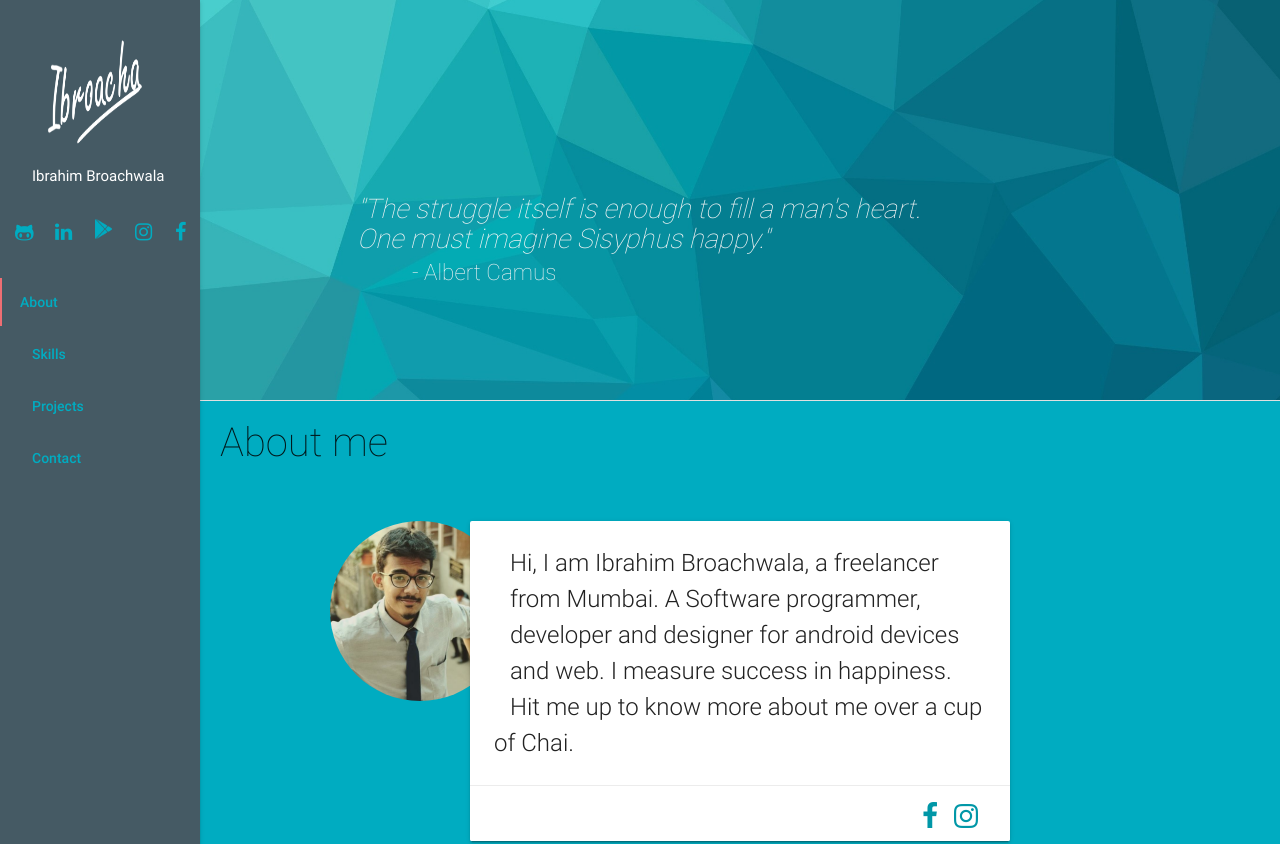
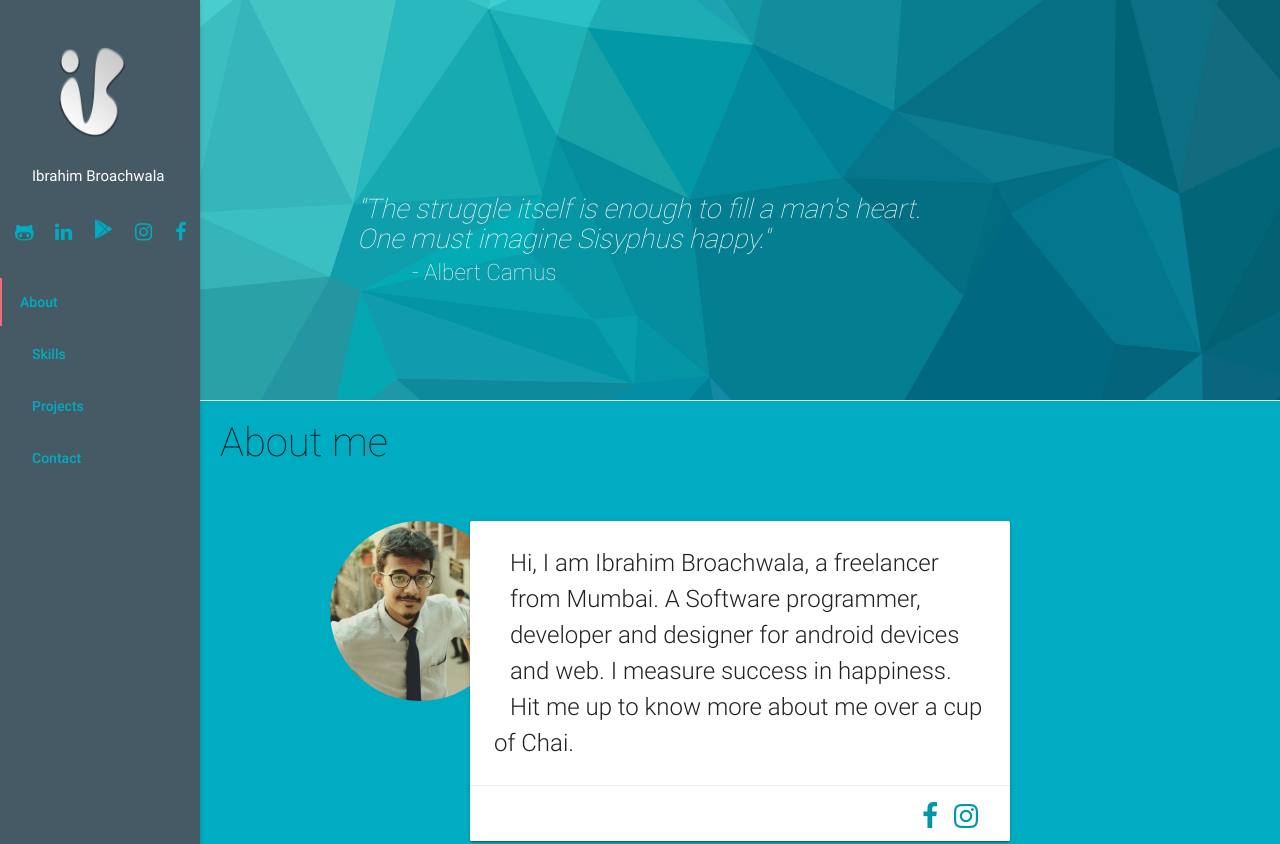
Before and after one commit to ibrahimbroachwala/ibrahimbroachwala.github.io, a plain HTML site: page index.html in a window 1280 px wide. Shown: the top 844 px of the page. Drawn offline with nearby package versions, Linux system fonts and the light colour scheme; files whose address does not match are found by name.

Commit message:
logo update

```diff
--- a/index.html
+++ b/index.html
@@ -45,7 +45,7 @@
         	<li>
         		<div class="user-view">
 
-      				<a href="#!user"><img class="circle dp" style="width: 120px; height: 120px;" src="assets/img/logo.png"></a>
+      				<a href="#!user"><img class="circle dp" style="width: 120px; height: 120px;" src="assets/img/logo_light.png"></a>
       				<a href="#!name"><span class="white-text center-align">Ibrahim Broachwala</span></a>
 
     			</div>
```
Also changed, not shown: assets/img/logo_dark.png (added), assets/img/logo_light.png (added).
